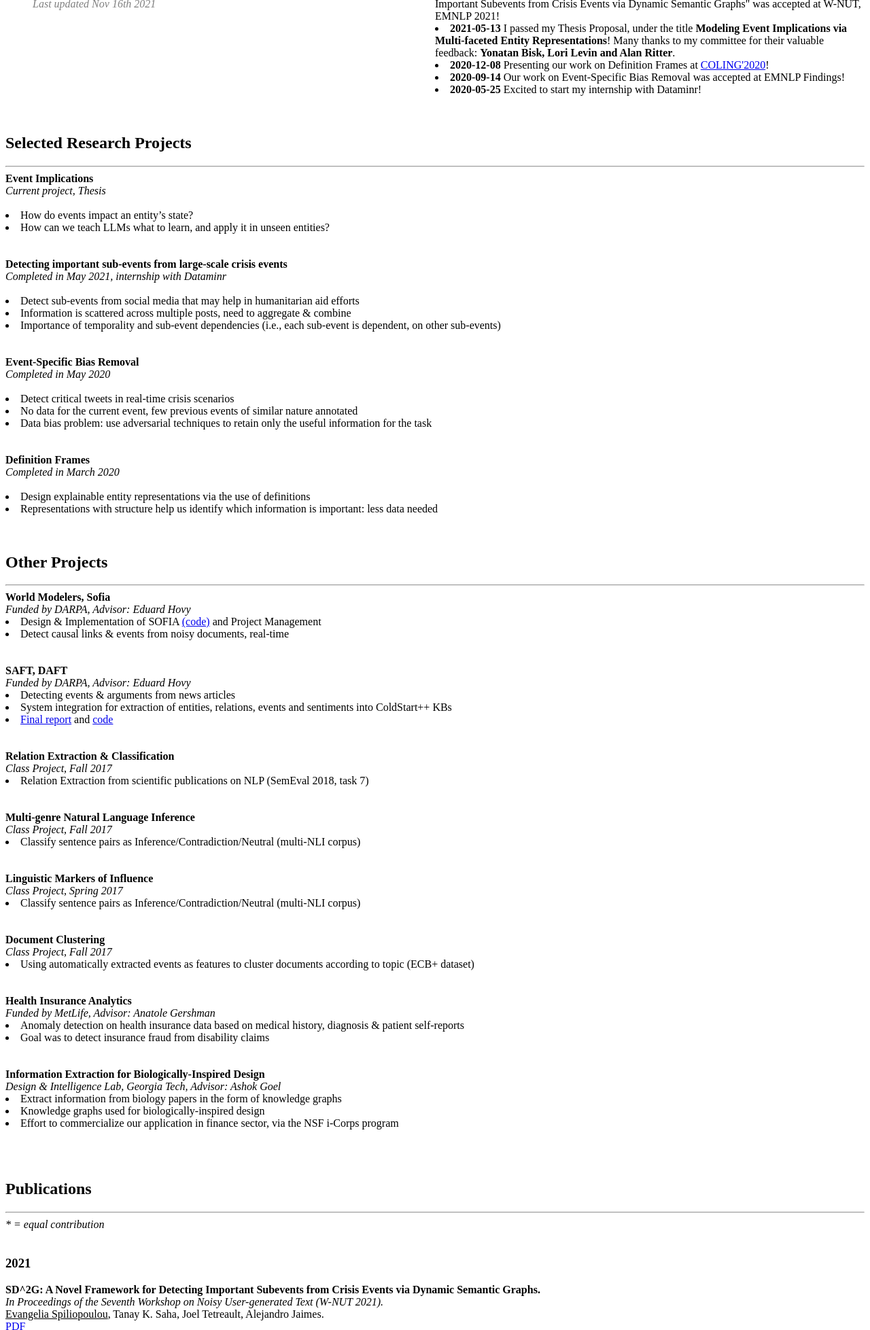
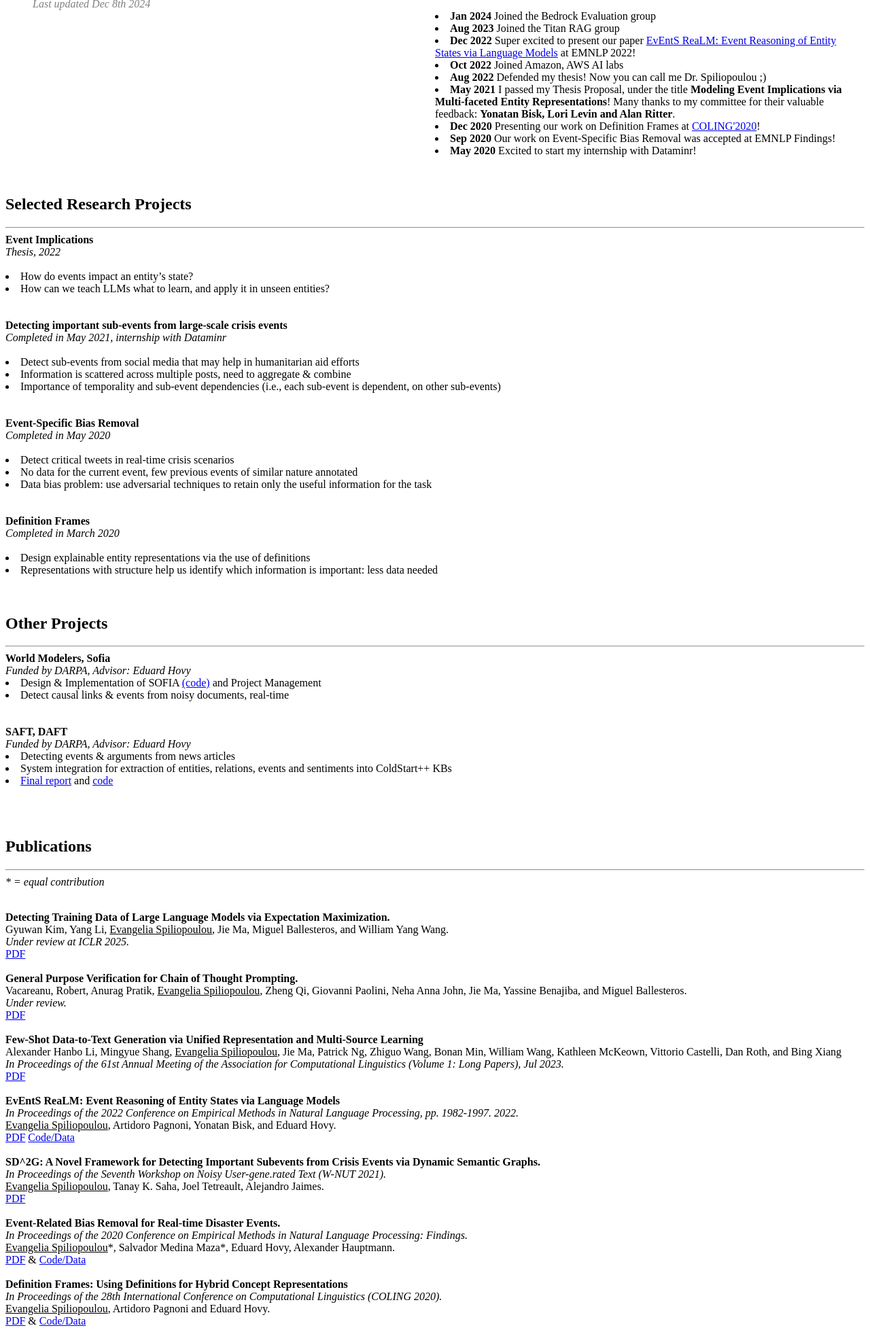
Before and after one commit to spilioeve/spilioeve.github.io, a plain HTML site: page index.html in a window 1280 px wide. Shown: the part 320-2277 px from the top of the page at 68% size. Drawn offline with Linux system fonts and the light colour scheme.

Commit message:
Updated AWS work

```diff
--- a/index.html
+++ b/index.html
@@ -37,10 +37,10 @@
 
                         <img src="img/eva_professional.jpg" width="200px">
 
-                            <h3>Evangelia Spiliopoulou, Ph.D. candidate</h3>
+                            <h3>Hi, I am Eva!</h3>
                             <a href="resume.pdf"><tt>Curriculum Vitae</tt></a> <br>
                             Contact me:
-                            <a href="espiliop@cs.cmu.edu"> <tt>espiliop@cs.cmu.edu</tt></a>
+                            <a href="spilieva@amazon.com"> <tt>spilieva@amazon.com</tt></a>
                             <br>
                                        <a href="https://scholar.google.com/citations?user=e7_-zl8AAAAJ&hl=en"><img src="img/scholar.png" width="30" height="30"></a>
                                        <a href="https://twitter.com/EvaSpiliop" title="Twitter"><img src="img/twitter.png" width="30" height="30"></a>
@@ -52,34 +52,50 @@
 
                         <div class="intro-text">
 
-                                        <div class="text-center"> <h2>Currently looking for full-time job opportunities!</h2></div>
+                                        <div class="text-center"> <h2>Evangelia Spiliopoulou</h2></div>
                                         <br><br>
                                     <div class="text-left">
-                                    My name is Evangelia Spiliopoulou and I am a Ph.D. candidate in NLP advised by Eduard Hovy. I am studying at <a href="https://www.lti.cs.cmu.edu"> Language Technologies Institute</a>, Carnegie Mellon University.
+                                    I am an Applied Scientist at Amazon, AWS, where my work focuses on Natural Language Processing (NLP) research and developing NLP applications for AWS customers. I am currently part of the Bedrock Evaluation group, where our goal is to develop novel methodologies and tools to assist automatic evaluation of LLMs.
+
+
                                     <br><br>
-                                    My research focuses on the study of events and their outcomes, specifically targeted in low-resource or real-time
-                                    scenarios. I am interested on the modeling / representation aspect; how can we take full advantage of what we
-                                    already know (e.g., through LLMs) to solve problems in zero- or few-shot scenarios.
+                                    Prior to Amazon, I did my Ph.D.
+                                    at <a href="https://www.lti.cs.cmu.edu"> Language Technologies Institute</a>, Carnegie Mellon University, where I was advised by Eduard Hovy. My Ph.D. topic was on multi-faceted representations for entities and events,
+                                    focusing specifically on modeling events and their outcomes in low-resource scenarios.
+                                    <br><br>
 
-                                <br><br>
+
+                                <b>Milestones:</b>
+
                                  <br><br>
                                  <li>
-                                    <b>2021-11-10</b> Our paper in collaboration with Dataminr: "A Novel Framework for Detecting Important Subevents from Crisis Events via Dynamic Semantic Graphs"
-                                    was accepted at W-NUT, EMNLP 2021!
+                                    <b>Jan 2024</b> Joined the Bedrock Evaluation group
+                                </li>
+                                 <li>
+                                    <b>Aug 2023</b> Joined the Titan RAG group
+                                </li>
+                                 <li>
+                                    <b>Dec 2022</b> Super excited to present our paper <a href="https://arxiv.org/pdf/2211.05392.pdf"> EvEntS ReaLM: Event Reasoning of Entity States via Language Models</a> at EMNLP 2022!
+                                </li>
+                                <li>
+                                    <b>Oct 2022</b> Joined Amazon, AWS AI labs
+                                </li>
+                                <li>
+                                    <b>Aug 2022</b> Defended my thesis! Now you can call me Dr. Spiliopoulou ;)
                                 </li>
                                     <li>
-                                     <b>2021-05-13</b> I passed my Thesis Proposal, under the title <b>Modeling Event Implications via Multi-faceted Entity Representations</b>!
+                                     <b>May 2021</b> I passed my Thesis Proposal, under the title <b>Modeling Event Implications via Multi-faceted Entity Representations</b>!
                                       Many thanks to my committee for their valuable feedback: <b>Yonatan Bisk, Lori Levin and Alan Ritter</b>.
 
                                  </li>
                                  <li>
-                                    <b>2020-12-08</b> Presenting our work on Definition Frames at <a href="https://coling2020.org/"> COLING'2020</a>!
+                                    <b>Dec 2020</b> Presenting our work on Definition Frames at <a href="https://coling2020.org/"> COLING'2020</a>!
                                  </li>
                                  <li>
-                                    <b>2020-09-14</b> Our work on Event-Specific Bias Removal was accepted at EMNLP Findings!
+                                    <b>Sep 2020</b> Our work on Event-Specific Bias Removal was accepted at EMNLP Findings!
                                  </li>
                                  <li>
-                                    <b>2020-05-25</b> Excited to start my internship with Dataminr!
+                                    <b>May 2020</b> Excited to start my internship with Dataminr!
                                  </li>
                                  <br>
                                  </div>
@@ -92,8 +108,9 @@
 
                 <h2> Selected Research Projects</h2>
                 <hr>
+
                 <b>Event Implications</b><br>
-                <i>Current project, Thesis</i>
+                <i>Thesis, 2022</i>
                 <br><br>
                 <li>How do events impact an entity’s state?</li>
                 <li>How can we teach LLMs what to learn, and apply it in unseen entities?</li>
@@ -146,45 +163,6 @@
                 <li><a href="https://tac.nist.gov/publications/2017/participant.papers/TAC2017.SAFT_ISI.proceedings.pdf">Final report</a>  and <a href="https://github.com/spilioeve/Event-Detection">code</a><br></li>
                 <br><br>
 
-                <b>Relation Extraction & Classification</b><br>
-                <i>Class Project, Fall 2017</i>
-                <br>
-                <li>Relation Extraction from scientific publications on NLP (SemEval 2018, task 7)</li>
-                <br><br>
-
-                <b>Multi-genre Natural Language Inference</b><br>
-                <i>Class Project, Fall 2017</i>
-                <br>
-                <li>Classify sentence pairs as Inference/Contradiction/Neutral (multi-NLI corpus)</li>
-                <br><br>
-
-                <b>Linguistic Markers of Influence</b><br>
-                <i>Class Project, Spring 2017</i>
-                <br>
-                <li>Classify sentence pairs as Inference/Contradiction/Neutral (multi-NLI corpus)</li>
-                <br><br>
-
-                <b>Document Clustering</b><br>
-                <i>Class Project, Fall 2017</i>
-                <br>
-                <li>Using automatically extracted events as features to cluster documents according to topic (ECB+ dataset)</li>
-                <br><br>
-
-                <b>Health Insurance Analytics</b><br>
-                <i>Funded by MetLife, Advisor: Anatole Gershman</i>
-                <br>
-                <li>Anomaly detection on health insurance data based on medical history, diagnosis & patient self-reports</li>
-                <li> Goal was to detect insurance fraud from disability claims</li>
-                <br><br>
-
-                <b>Information Extraction for Biologically-Inspired Design</b><br>
-                <i>Design & Intelligence Lab, Georgia Tech, Advisor: Ashok Goel</i>
-                <br>
-                <li>Extract information from biology papers in the form of knowledge graphs<br></li>
-                <li>Knowledge graphs used for biologically-inspired design<br></li>
-                <li>Effort to commercialize our application in finance sector, via the NSF i-Corps program</li>
-                <br><br>
-
 
 
         <br>
@@ -195,21 +173,43 @@
                 <i>* = equal contribution</i>
                 <br><br>
                 <ul class="clist"></ul>
-                <h3>2021</h3>
+
+                <b>Detecting Training Data of Large Language Models via Expectation Maximization.</b><br>
+                Gyuwan Kim, Yang Li, <u>Evangelia Spiliopoulou</u>, Jie Ma, Miguel Ballesteros, and William Yang Wang. <br>
+                <i>Under review at ICLR 2025.</i><br>
+                <a href="https://arxiv.org/pdf/2410.07582"> PDF</a>
+                <br><br>
+
+                <b>General Purpose Verification for Chain of Thought Prompting.</b><br>
+                Vacareanu, Robert, Anurag Pratik, <u>Evangelia Spiliopoulou</u>, Zheng Qi, Giovanni Paolini, Neha Anna John, Jie Ma, Yassine Benajiba, and Miguel Ballesteros.<br>
+                <i>Under review.</i><br>
+                <a href="https://arxiv.org/pdf/2405.00204"> PDF</a>
+                <br><br>
+
+                <b>Few-Shot Data-to-Text Generation via Unified Representation and Multi-Source Learning</b><br>
+                Alexander Hanbo Li, Mingyue Shang, <u>Evangelia Spiliopoulou</u>, Jie Ma, Patrick Ng, Zhiguo Wang, Bonan Min, William Wang, Kathleen McKeown, Vittorio Castelli, Dan Roth, and Bing Xiang<br>
+                <i>In Proceedings of the 61st Annual Meeting of the Association for Computational Linguistics (Volume 1: Long Papers), Jul 2023.</i><br>
+                <a href="https://aclanthology.org/2023.acl-long.894.pdf"> PDF</a>
+                <br><br>
+
+                <b>EvEntS ReaLM: Event Reasoning of Entity States via Language Models</b><br>
+                <i>In Proceedings of the 2022 Conference on Empirical Methods in Natural Language Processing, pp. 1982-1997. 2022.</i><br>
+                <u>Evangelia Spiliopoulou</u>, Artidoro Pagnoni, Yonatan Bisk, and Eduard Hovy.<br>
+                <a href="https://aclanthology.org/2022.emnlp-main.129.pdf"> PDF</a>
+                <a href="https://github.com/spilioeve/eventsrealm"> Code/Data</a>
+                <br><br>
+
                 <b>SD^2G: A Novel Framework for Detecting Important Subevents from Crisis Events via Dynamic Semantic Graphs.</b><br>
-                <i>In Proceedings of the Seventh Workshop on Noisy User-generated Text (W-NUT 2021).</i><br>
+                <i>In Proceedings of the Seventh Workshop on Noisy User-gene.rated Text (W-NUT 2021).</i><br>
                 <u>Evangelia Spiliopoulou</u>, Tanay K. Saha, Joel Tetreault, Alejandro Jaimes.<br>
                 <a href="https://aclanthology.org/2021.wnut-1.28.pdf"> PDF</a>
                 <br><br>
-                 <h3>2020</h3>
-
 
                  <b>Event-Related Bias Removal for Real-time Disaster Events.</b>
                 <br>
                 <i>In Proceedings of the 2020 Conference on Empirical Methods in Natural Language Processing: Findings. </i><br>
                 <u>Evangelia Spiliopoulou</u>*, Salvador Medina Maza*, Eduard Hovy, Alexander Hauptmann.
                  <br>
-
                 <a href="https://www.aclweb.org/anthology/2020.findings-emnlp.344.pdf"> PDF</a> &
                  <a href="https://github.com/salmedina/CriticalTweetsClassifier"> Code/Data</a>
                 <br><br>
@@ -222,7 +222,6 @@
 
                 <br><br>
 
-             <h3>2017</h3>
               <b>Event Detection Using Frame-Semantic Parser.</b><br>
               <i>In Proceedings of the Events and Stories in the News Workshop.</i><br>
             <u>Evangelia Spiliopoulou</u>, Eduard Hovy and Teruko Mitamura.
@@ -230,19 +229,11 @@
             <a href="https://www.aclweb.org/anthology/W17-2703.pdf"> PDF</a> &
             <a href="https://github.com/spilioeve/Event-Detection"> Code/Data</a>
 
-            <br><br>
-
-            <b>Linguistic Markers of Influence in Informal Interactions.</b><br>
-            <i>In Proceedings of the Second Workshop on NLP and Computational Social Science.</i><br>
-            Choudhary S., Prabhumoye S., <b>Evangelia Spiliopoulou</b>, Bogart C., Rose C. and Black A., W.
-             <br>
-
-            <a href="https://aclanthology.org/W17-2908.pdf"> PDF</a>
 
             <br><br><br>
 
         </div>
-<i> <p style="color:#808080">&nbsp;&nbsp;&nbsp;&nbsp;&nbsp;&nbsp;&nbsp;&nbsp;&nbsp;&nbsp;Last updated Nov 16th 2021</p> </i>
+<i> <p style="color:#808080">&nbsp;&nbsp;&nbsp;&nbsp;&nbsp;&nbsp;&nbsp;&nbsp;&nbsp;&nbsp;Last updated Dec 8th 2024</p> </i>
 
 
 
```
Also changed, not shown: 1 other file.
